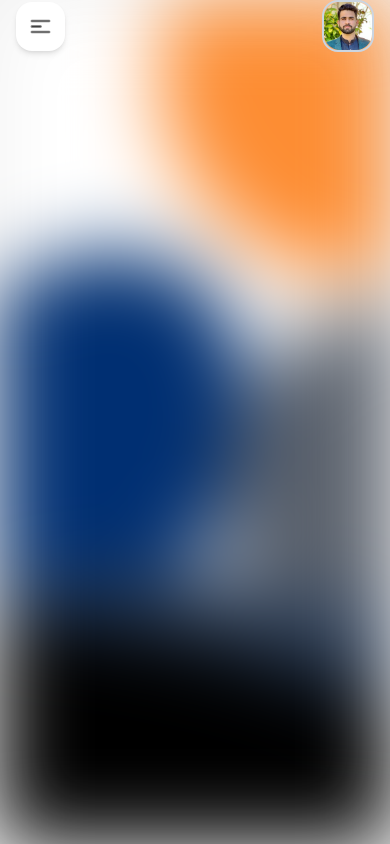
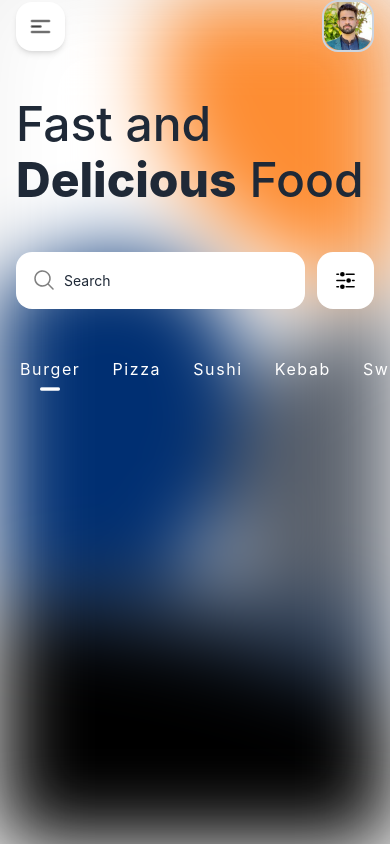
Before and after one commit to Stepan72/RN_FastFood, a React Native app: screen /Home in a window 390 px wide. Built offline with nearby package versions, Linux system fonts and the light colour scheme.

Commit message:
Categories title added v0.04

```diff
--- /dev/null
+++ b/constants/index.ts
@@ -0,0 +1,40 @@
+export const categories = [
+  "Burger",
+  "Pizza",
+  "Sushi",
+  "Kebab",
+  "Sweets",
+  "Noodles",
+  "Karahi",
+] as const;
+
+export const foodItems = [
+  {
+    name: "Cheezy Pizza",
+    price: "13.40",
+    ingredients: "crust, pepperoni, sausage",
+    desc: "A mouthwatering pizza is a culinary wonder that delights your senses and satisfies your hunger. The crispy crust is the foundation of this masterpiece, topped with a tangy tomato sauce that perfectly balances the flavors.",
+    image: require("../assets/images/pizza.png"),
+  },
+  {
+    name: "Hamburger",
+    price: "18.30",
+    ingredients: "Kinoa, kani, avocado",
+    desc: "A delicious burger is a culinary masterpiece that satisfies the taste buds and leaves you craving for more. A succulent beef patty, grilled to perfection, is nestled between two soft, toasted buns. The patty is generously topped with melted cheese, crispy bacon, lettuce, tomato, and a special sauce that gives it a unique flavor. ",
+    image: require("../assets/images/burger.png"),
+  },
+  {
+    name: "Sushi",
+    price: "20.00",
+    ingredients: "Rice, sausage, fish",
+    desc: "The rice is rolled into bite-sized pieces, with a thin sheet of nori seaweed wrapped around it. Inside, you'll find a range of delicacies such as salmon, tuna, crab, avocado, cucumber, or shrimp. The sushi is served with soy sauce, wasabi, and pickled ginger to enhance the flavors. Each piece of sushi is a work of art.",
+    image: require("../assets/images/sushi.png"),
+  },
+  {
+    name: "Ramen Noodle",
+    price: "10.50",
+    ingredients: "Eggs, chicken, noodle",
+    desc: "Ramen is a popular Japanese dish that consists of chewy noodles in a savory broth, topped with a range of flavorful ingredients. The broth can be made with pork, chicken, or vegetable stock, flavored with soy sauce, miso, or other seasonings. The noodles are cooked until they are tender and then added to the broth along with toppings such as slices of pork belly.",
+    image: require("../assets/images/ramen.png"),
+  },
+];
--- a/screens/HomeScreen.tsx
+++ b/screens/HomeScreen.tsx
@@ -1,9 +1,23 @@
-import { View, Image } from "react-native";
-import React from "react";
+import {
+  View,
+  Image,
+  Text,
+  TextInput,
+  ScrollView,
+  TouchableOpacity,
+} from "react-native";
+import React, { useState } from "react";
 import { SafeAreaView } from "react-native-safe-area-context";
-import { Bars3CenterLeftIcon } from "react-native-heroicons/solid";
+import {
+  AdjustmentsHorizontalIcon,
+  Bars3CenterLeftIcon,
+  MagnifyingGlassIcon,
+} from "react-native-heroicons/solid";
+import { categories } from "../constants";
+import { Category } from "../types";
 
 export default function HomeScreen() {
+  const [activeCategory, setActiveCategory] = useState<Category>("Burger");
   return (
     <View className="flex-1 relative">
       <Image
@@ -24,8 +38,63 @@ export default function HomeScreen() {
             />
           </View>
         </View>
-        {/* next */}
-        <View></View>
+        {/* heading title */}
+        <View className="my-12 space-y-2">
+          <Text className="mx-4 text-5xl font-medium text-gray-800">
+            Fast and
+          </Text>
+          <Text className="mx-4 text-5xl font-medium text-gray-800">
+            <Text className="font-extrabold">Delicious</Text> Food
+          </Text>
+        </View>
+        {/* Search Bar */}
+        <View className="mx-4 flex-row space-x-3 justify-between">
+          <View className="flex-row flex-1 p-4 bg-white rounded-2xl">
+            <MagnifyingGlassIcon color="gray" />
+            <TextInput
+              placeholder="Food"
+              value="Search"
+              className="ml-2 text-gray-800"
+            />
+          </View>
+          <View className="bg-white rounded-2xl p-4">
+            <AdjustmentsHorizontalIcon size={25} color="black" />
+          </View>
+        </View>
+        {/* Categories  */}
+        <ScrollView
+          className="my-6 py-6 max-h-20"
+          horizontal
+          showsHorizontalScrollIndicator={false}
+          contentContainerStyle={{ paddingHorizontal: 20 }}
+        >
+          {categories.map((category, index) => {
+            const isActive = category === activeCategory;
+            const activeTextClass = isActive ? "text-red-500" : "";
+            return (
+              <TouchableOpacity
+                className="mr-8"
+                onPress={() => {
+                  setActiveCategory(category);
+                }}
+              >
+                <Text
+                  className={`text-white text-base tracking-widest ${activeTextClass}`}
+                >
+                  {category}
+                </Text>
+                {isActive && (
+                  <View className="flex-row justify-center">
+                    <Image
+                      className="h-4 w-5"
+                      source={require("../assets/images/line.png")}
+                    />
+                  </View>
+                )}
+              </TouchableOpacity>
+            );
+          })}
+        </ScrollView>
       </SafeAreaView>
     </View>
   );
--- a/types/index.ts
+++ b/types/index.ts
@@ -1,4 +1,8 @@
+import { categories } from "../constants";
+
 export type StackParamList = {
   Home: undefined;
   SecondScreen: undefined;
 };
+
+export type Category = (typeof categories)[number];
```
